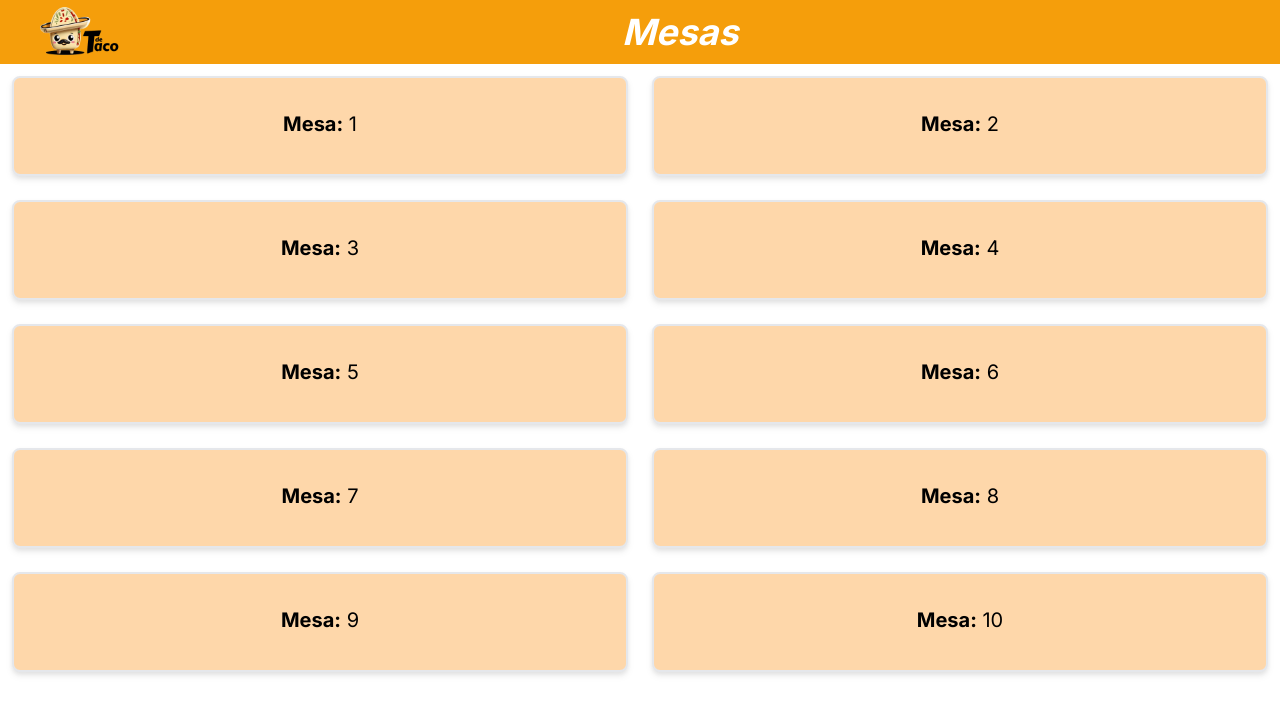
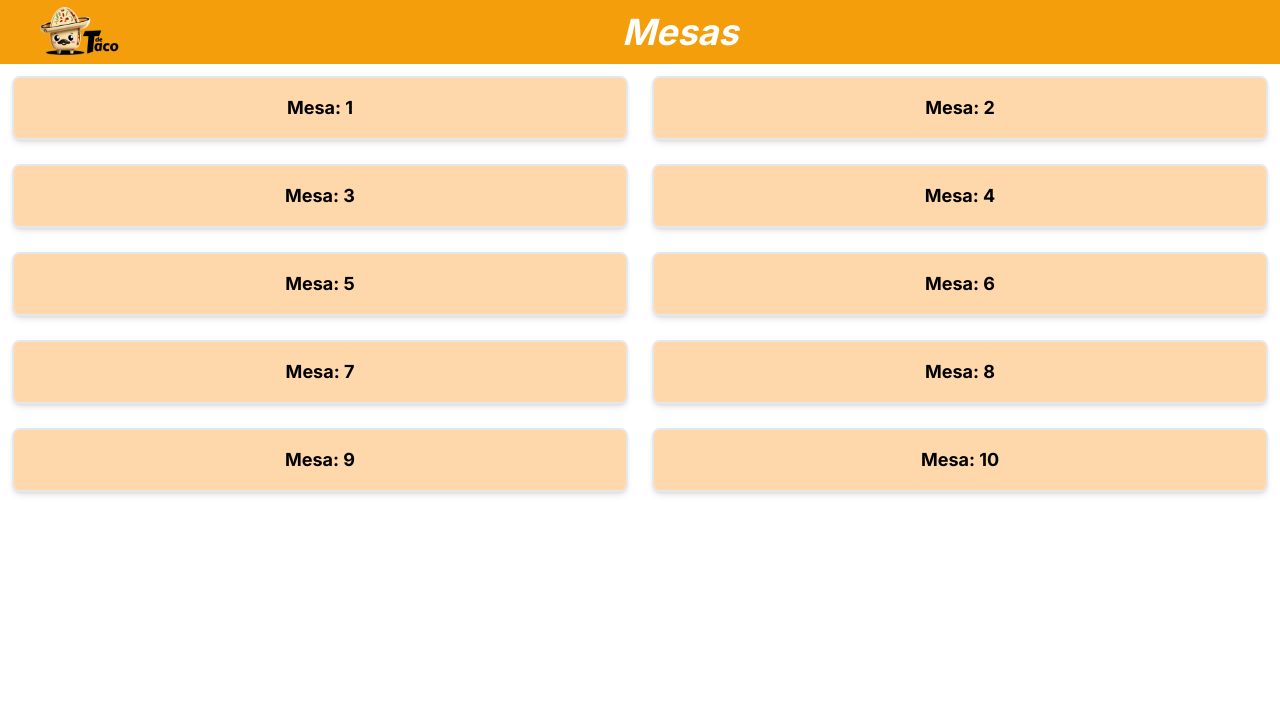
Before and after one commit to pablove2001/Front-Soft-Restaurant, a Next.js app: page /waiter in a window 1280 px wide. Shown: the top 714 px of the page. Built offline with nearby package versions, Linux system fonts and the light colour scheme.

Commit message:
Se termino la estructura de meseros con su respectivo modal

```diff
--- a/src/app/waiter/page.tsx
+++ b/src/app/waiter/page.tsx
@@ -1,35 +1,72 @@
+'use client'
+import { useState } from 'react';
+
+/*Lista de mesas*/
 function Lista({
     numeroMesa,
     nombreMesa,
-}:{
+    onMesaClick,
+}: {
     numeroMesa: number;
     nombreMesa: string;
-}){
+    onMesaClick: (numeroMesa: number) => void;
+}) {
     return (
-            <div className="h-auto w-auto bg-orange-200 m-3 border-2 drop-shadow-md rounded-lg">
-                <div className="size-8 m-8 text-center w-auto text-xl">
-                    <b>{nombreMesa}:</b> {numeroMesa}
+        <div
+            className="h-auto w-auto bg-orange-200 m-3 border-2 rounded-lg shadow-md cursor-pointer p-4"
+            onClick={() => onMesaClick(numeroMesa)}
+        >
+            <div className="text-lg font-bold text-center">{nombreMesa}: {numeroMesa}</div>
+        </div>
+    );
+}
+
+/*Modal al presionar una mesa*/
+function ModalWaiter({
+    numeroMesa,
+    onClose,
+}: {
+    numeroMesa: number;
+    onClose: () => void;
+}) {
+    return (
+        <div className="fixed top-0 left-0 w-full h-full flex items-center justify-center bg-gray-800 bg-opacity-50">
+            <div className="bg-white p-8 rounded-lg w-1/2">
+                <div className="flex justify-end">
+                    <button className="bg-gray-300 px-3 py-1 rounded" onClick={onClose}>Cerrar</button>
+                </div>
+                <div className="text-center">
+                    <h2 className="text-xl font-bold">Número de mesa: {numeroMesa}</h2>
+                    <p>Elige una opción:</p>
+                </div>
+                <div className="flex justify-center mt-4">
+                    <button className="bg-blue-500 text-white px-4 py-2 rounded-lg mr-4">Añadir producto</button>
+                    <button className="bg-orange-500 text-white px-4 py-2 rounded-lg mr-4">Resumen de la mesa {numeroMesa}</button>
+                    <button className="bg-green-500 text-white px-4 py-2 rounded-lg ">Cobrar $$$ </button>
                 </div>
             </div>
-        );
-}
-
-function ModalWaiter({
-
-}:{
-
-}){
-    return(
-            <div>
-            </div>
+        </div>
     );
 }
 
 export default function Waiter() {
+    const [modalOpen, setModalOpen] = useState(false);
+    const [selectedMesa, setSelectedMesa] = useState<number | null>(null);
+
+    const handleMesaClick = (numeroMesa: number) => {
+        setSelectedMesa(numeroMesa);
+        setModalOpen(true);
+    };
+
+    const closeModal = () => {
+        setSelectedMesa(null);
+        setModalOpen(false);
+    };
+
     let mesas = [1, 2, 3, 4, 5, 6, 7, 8, 9, 10];
     return (
         <>
-            {/*Navbar*/}
+            {/* Navbar */}
             <nav className="fixed top-0 bg-amber-500 w-full z-10">
                 <div className="mx-auto px-10 flex items-center justify-between h-16">
                     <div>
@@ -57,15 +94,25 @@ export default function Waiter() {
             </nav>
 
             {/*Body*/}
-            {/*Espacio en blanco*/}
+            {/* Espacio en blanco */}
             <div className="h-16"></div>
 
-            {/*Enlistado de mesas*/}
+            {/* Enlistado de mesas */}
             <div className="grid grid-cols-2">
                 {mesas.map((mesa) => (
-                    <Lista key={mesa} numeroMesa={mesa} nombreMesa="Mesa" />
+                    <Lista
+                        key={mesa}
+                        numeroMesa={mesa}
+                        nombreMesa="Mesa"
+                        onMesaClick={handleMesaClick}
+                    />
                 ))}
             </div>
+
+            {/* Renderizar el modal si está abierto */}
+            {modalOpen && selectedMesa !== null && (
+                <ModalWaiter numeroMesa={selectedMesa} onClose={closeModal} />
+            )}
         </>
     );
 }
```
